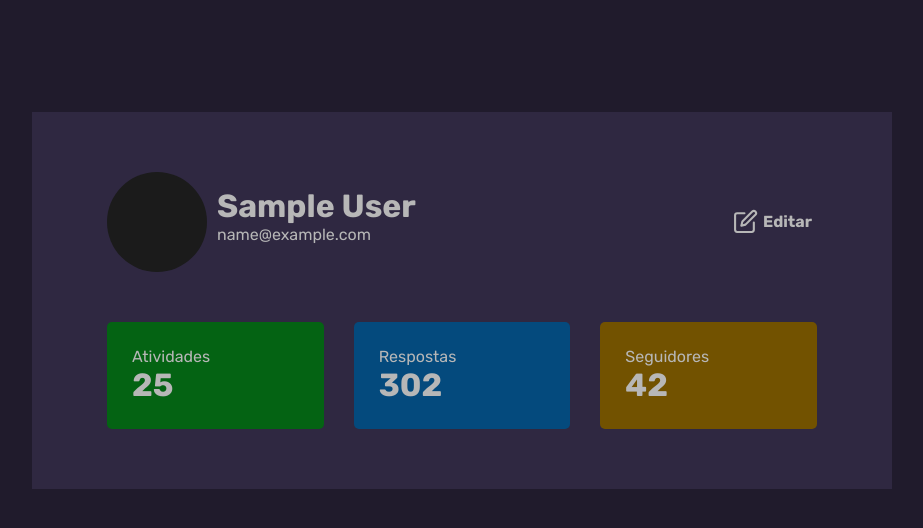
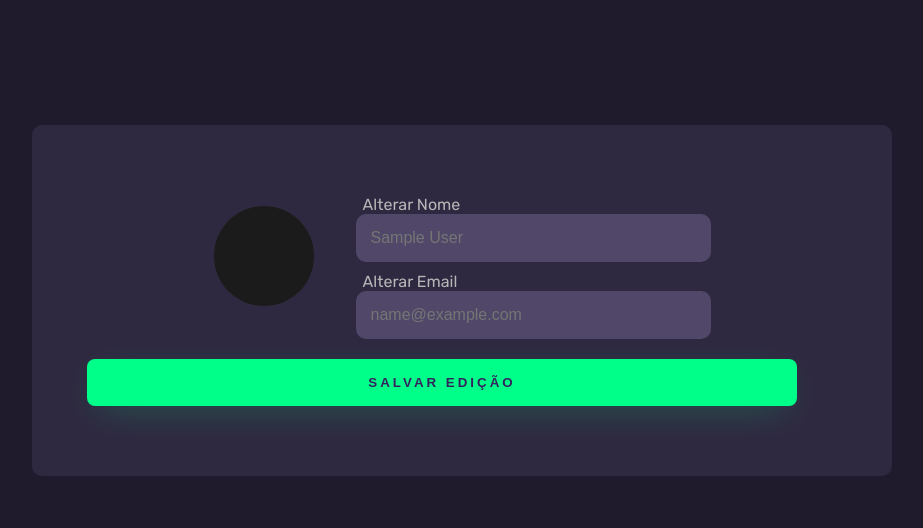
Before and after one commit to GustavoLucasFeuser/Academic-Code, a PHP site: page /edita_perfil.php in a window 1280 px wide. Shown: the part 100-628 px from the top of the page, without its empty margins (178-1101 px from the left). Run offline with PHP 8.4, Linux system fonts and the light colour scheme; the visitor is signed in with stand-in values (Sample User, id 1); data that the repository does not hold is empty.

Commit message:
Front-End da página edita perfil praticamente finalizado

```diff
--- a/academic-code-master/aluno/edita_perfil.php
+++ b/academic-code-master/aluno/edita_perfil.php
@@ -6,14 +6,15 @@
 <!DOCTYPE html>
 <html lang="en">
   <head>
-    <meta charset="UTF-8" />
+    <meta charset="UTF-8"/>
     <meta name="viewport" content="width=device-width, initial-scale=1.0" />
     <script src="https://unpkg.com/feather-icons"></script>
     <link
     href="https://fonts.googleapis.com/css2?family=Rubik:ital,wght@0,400;0,700;1,400&display=swap"
       rel="stylesheet"
     />
-    <link rel="stylesheet" href="../css/perfil.css" />
+    <link rel="stylesheet" href="../css/perfil.css"/>
+    <link rel="stylesheet" href="../css/edita_perfil.css">
     <title>Perfil</title>
   </head>
   <body>
@@ -35,33 +36,20 @@
       <div class="wrapper">
         <div class="user">
           <div class="info">
-            <div class="icon"></div>
-            <h1><?php echo $_SESSION['nome'];?></h1>
-            <p><?php echo $_SESSION['email'];?></p>
+            <div style="clear: both;"><div class="icon" style="margin-bottom: -20%;"></div></div>
+            <div class="textfield">
+                    <label for="nome" style="margin-left:36%;">Alterar Nome</label>
+                    <input type="text" required="required" name="nome" placeholder="<?php echo $_SESSION['nome']?>">
+
+                </div>
+                 <div class="textfield">
+                    <label for="nome" style="margin-left:36%;">Alterar Email</label>
+                    <input type="text" required="required" name="email" placeholder="<?php echo $_SESSION['email']?>">
+                      <button type='submit' name='acao' value='salvar' class="btn-login">Salvar Edição</button>
+                </div>
           </div>
-          <div class="button">
-            <i data-feather="edit"></i>
-            <a href="#" style="text-decoration: none; color:#b7b7b7;"><p>Editar</p></a>
-          </div>
+
         </div>
-        <div class="stats">
-          <div class="projects">
-            <p>Atividades</p>
-            <h1>25</h1>
-          </div>
-          <div class="projects">
-            <p>Respostas</p>
-            <h1>302</h1>
-          </div>
-          <div class="projects">
-            <p>Seguidores</p>
-            <h1>42</h1>
-          </div>
-        </div>
-      </div>
-    </div>
-    <script>
-      feather.replace();
-    </script>
+
   </body>
 </html>
--- /dev/null
+++ b/academic-code-master/css/edita_perfil.css
@@ -0,0 +1,64 @@
+.textfield{
+  width: 100%;
+  display: flex;
+  flex-direction: column;
+  align-items: flex-start;
+  justify-content: center;
+  margin: 10px 0px;
+}
+
+
+.textfield > input{
+  margin-left: 35%;
+    width: 50%;
+  border: none;
+  border-radius: 10px;
+  padding: 15px;
+  background: #514869;
+  color:#fffdfdd6;
+  font-size: 12pt;
+  box-shadow: 0px 10px 40px #0000 ;
+  outline: none;
+  box-sizing: border-box;
+}
+
+  .icon {
+    position: relative;
+    margin-left: 15%;
+    margin-top: 3%;
+    width: 100px;
+    height: 100px;
+    margin-right: 100px;
+    border-radius: 50%;
+    background: #1b1b1b;
+    float: left;
+  }
+
+  .info {
+    width: 100%;
+    float: left;
+  }
+
+  .wrapper {
+    background: #2f2841;
+    width: 860px;
+    padding: 60px;
+   border-radius: 10px;
+  }
+
+  .btn-login{
+  width: 100%;
+  padding: 16px 0px;
+  margin-left: -20px;
+  margin-top: 20px;
+  border: none;
+  border-radius: 8px;
+  outline: none;
+  text-transform: uppercase;
+  font-weight: 800;
+  letter-spacing: 3px;
+  color: #34235d;
+  background: #00ff88;
+  cursor: pointer;
+  box-shadow: 0px 10px 40px -12px #00ff8052
+}
```
Also changed, not shown: academic-code-master/aluno/aluno.php (line endings or trailing spaces).
